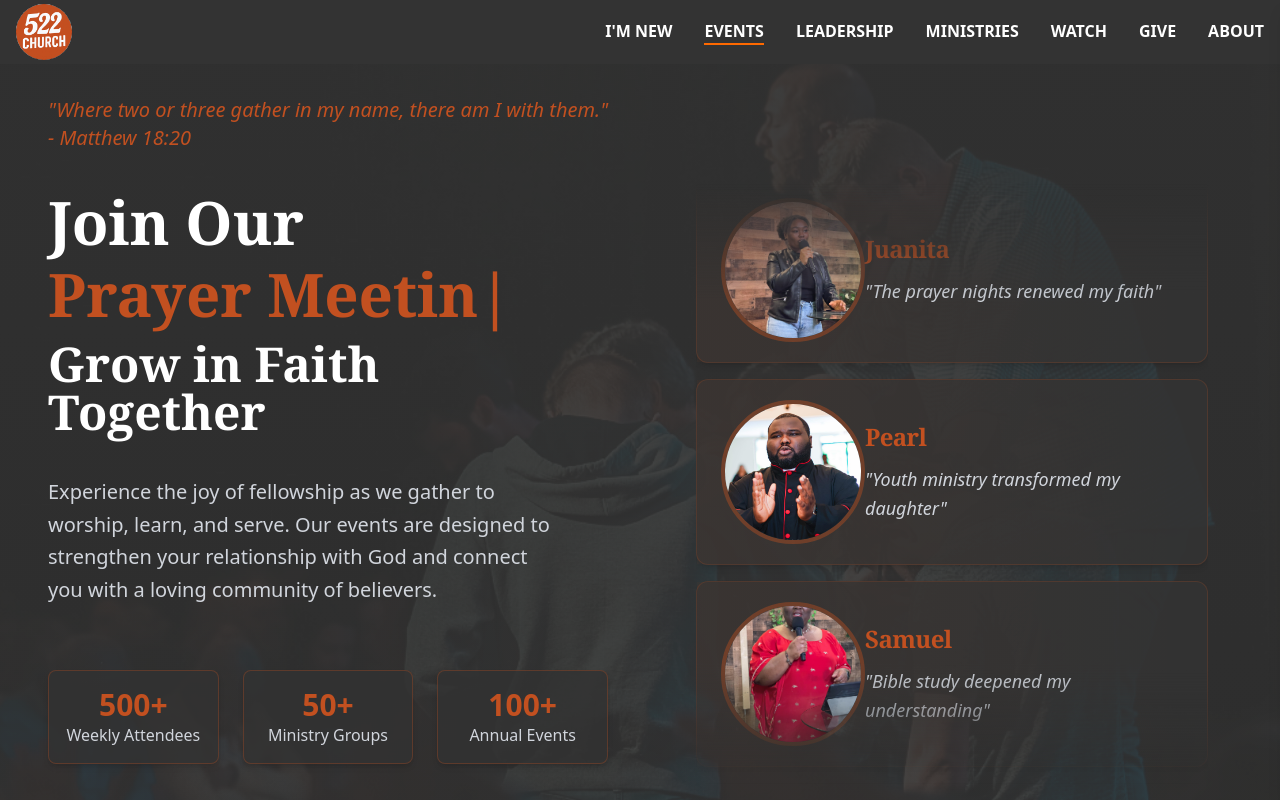
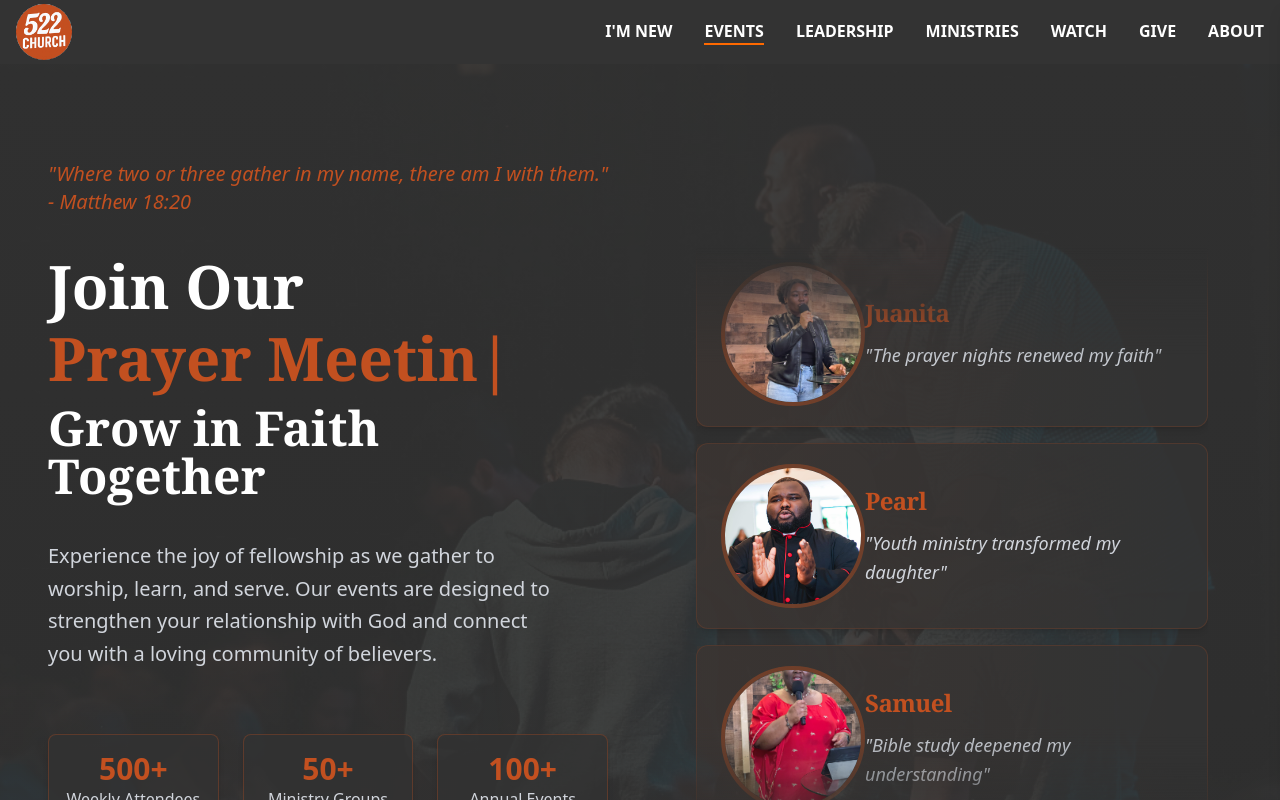
Before and after one commit to samsmoak/church, a Next.js app: page /eventss in a window 1280 px wide. Shown: the top 800 px of the page. Built offline with nearby package versions, Linux system fonts and the light colour scheme; a web font is replaced by a local one.

Commit message:
second update major3

```diff
--- a/app/eventss/SectionE1/SectionE1.tsx
+++ b/app/eventss/SectionE1/SectionE1.tsx
@@ -8,7 +8,7 @@ import { TypeAnimation } from "react-type-animation";
 
 const HeroSection: React.FC = () => {
 	return (
-		<div className='relative w-full min-h-screen bg-[#333333] py-12 sm:py-16 md:py-20 lg:py-24 px-4 sm:px-6 md:px-8 lg:px-12'>
+		<div className='relative mt-16 w-full min-h-screen bg-[#333333] py-12 sm:py-16 md:py-20 lg:py-24 px-4 sm:px-6 md:px-8 lg:px-12'>
 			{/* Background Image */}
 			<div className='absolute inset-0'>
 				<Image
```
